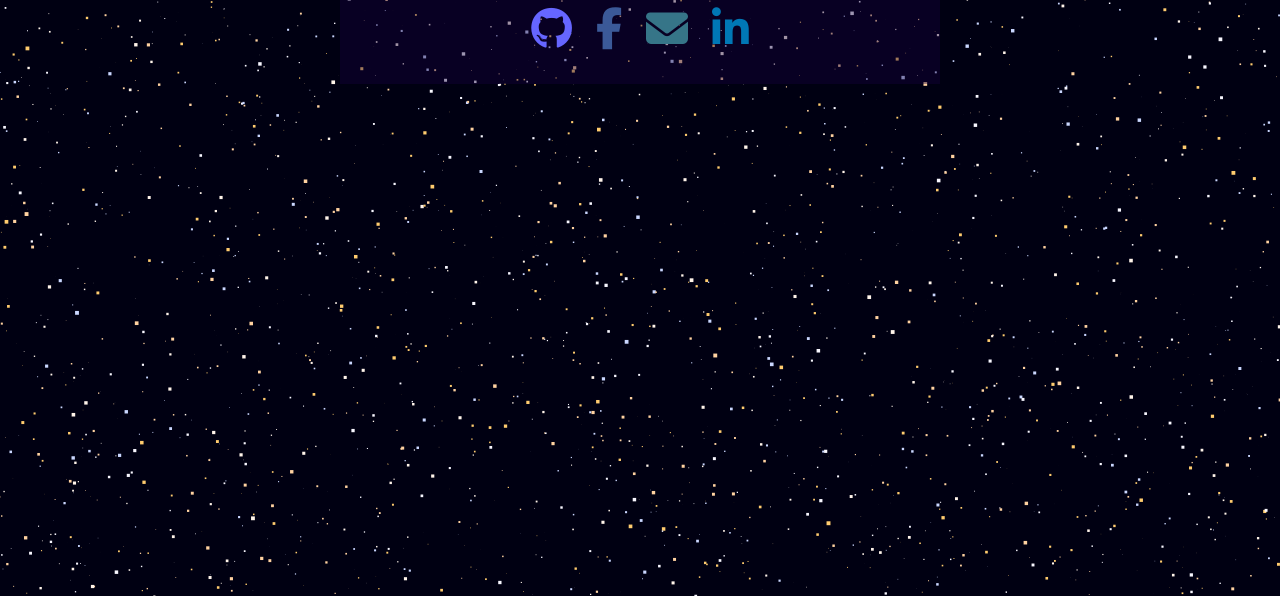
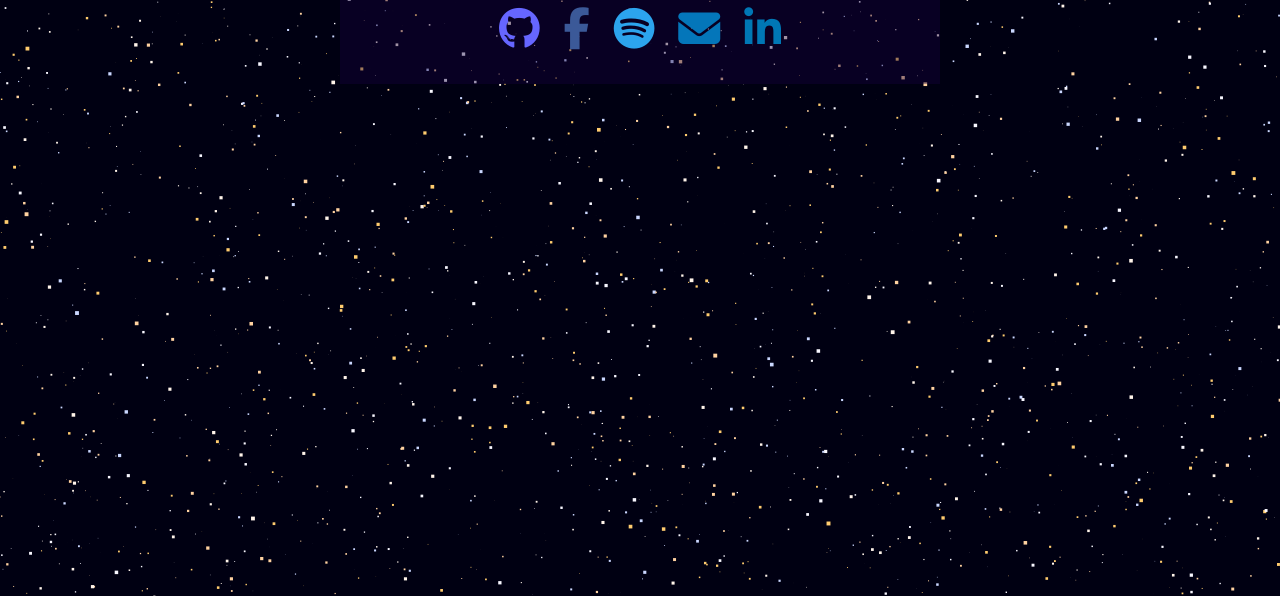
Before and after one commit to madhavMathur/madhavmathur.com, a website: page index.html in a window 1280 px wide. Shown: the part 204-805 px from the top of the page. Drawn offline with nearby package versions, Linux system fonts and the light colour scheme.

Commit message:
Spotify icon. Color modifications

```diff
--- a/index.html
+++ b/index.html
@@ -106,8 +106,12 @@
         <i class="fa fa-facebook fa-3x" aria-hidden="true" style="padding-right: 20px; color: #3b5998;"></i></a>
       </span>
       <span></span>
+      <span><a target="_blank" href="https://open.spotify.com/user/madzo17"
+        <i class="fa fa-spotify fa-3x" aria-hidden="true" style="padding-right: 20px; color: #2CA4ED;"></i></a>
+      </span>
+      <span></span>
       <span><a target="_blank" href="mailto:madhavmathur@outlook.com"
-        <i class="fa fa-envelope fa-3x" aria-hidden="true" style="padding-right: 20px; color: #367588;"></i></a>
+        <i class="fa fa-envelope fa-3x" aria-hidden="true" style="padding-right: 20px; color: #0476BA;"></i></a> <!--367588 -->
       </span>
       <span></span>
       <span><a a target="_blank" href="https://www.linkedin.com/in/madhav-mathur-95558885"
--- a/starfield.js
+++ b/starfield.js
@@ -4,13 +4,13 @@
 
 //	Define the starfield class.
 function Starfield() {
-	this.fps = 60;
+	this.fps = 50;
 	this.canvas = null;
 	this.width = 0;
 	this.height = 0;
 	this.minVelocity = 5; // 15
 	this.maxVelocity = 15; // 30
-	this.stars = 3000;//275
+	this.stars = 2500;//275
 	this.intervalId = 0;
 }
 
@@ -45,7 +45,7 @@ Starfield.prototype.start = function() {
 	var stars = [];
 	for(var i=0; i<this.stars; i++) {
 		stars[i] = new Star(Math.random()*this.width, Math.random()*this.height, Math.random()*4 - Math.random()*3.9999, //*4+1
-		 (Math.floor(Math.random()*1000) == 1)? 200:((Math.random()*(this.maxVelocity - this.minVelocity))+this.minVelocity), getRandomColor());
+		 (Math.floor(Math.random()*1000) == 1)? 500:((Math.random()*(this.maxVelocity - this.minVelocity))+this.minVelocity), getRandomColor());
 	}
 	this.stars = stars;
 
@@ -70,7 +70,7 @@ Starfield.prototype.update = function() {
 		//	If the star has moved from the bottom of the screen, spawn it at the top.
 		if(star.y > this.height) {
 			this.stars[i] = new Star(Math.random()*this.width, 0, Math.random()*4 - Math.random()*3.9999, //*4+1
-		 	(Math.floor(Math.random()*100) == 1)? 500:((Math.random()*(this.maxVelocity - this.minVelocity))+this.minVelocity), getRandomColor());
+		 	(Math.floor(Math.random()*80) == 1)? 500:((Math.random()*(this.maxVelocity - this.minVelocity))+this.minVelocity), getRandomColor());
 		}
 	}
 };
```
